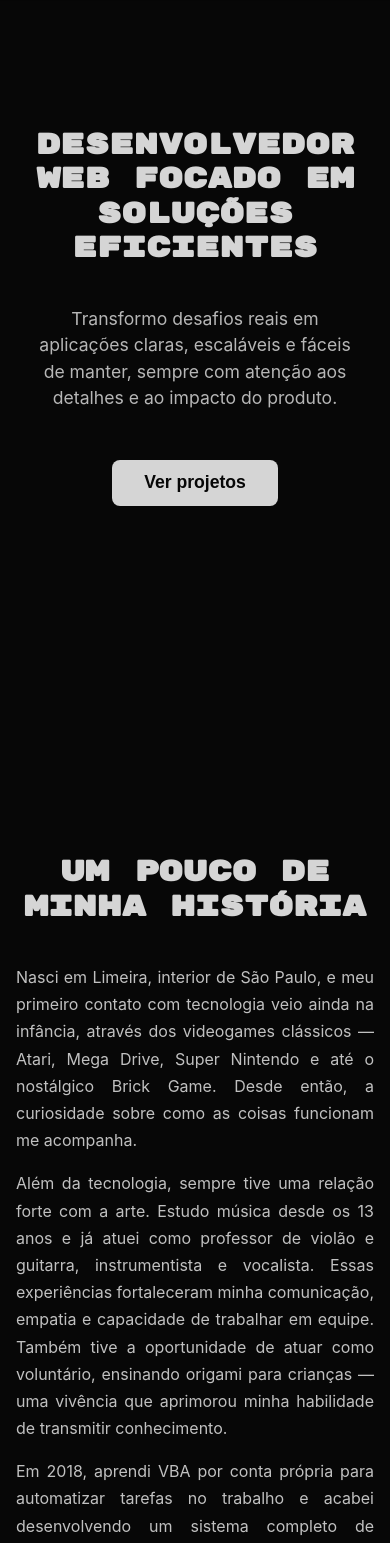
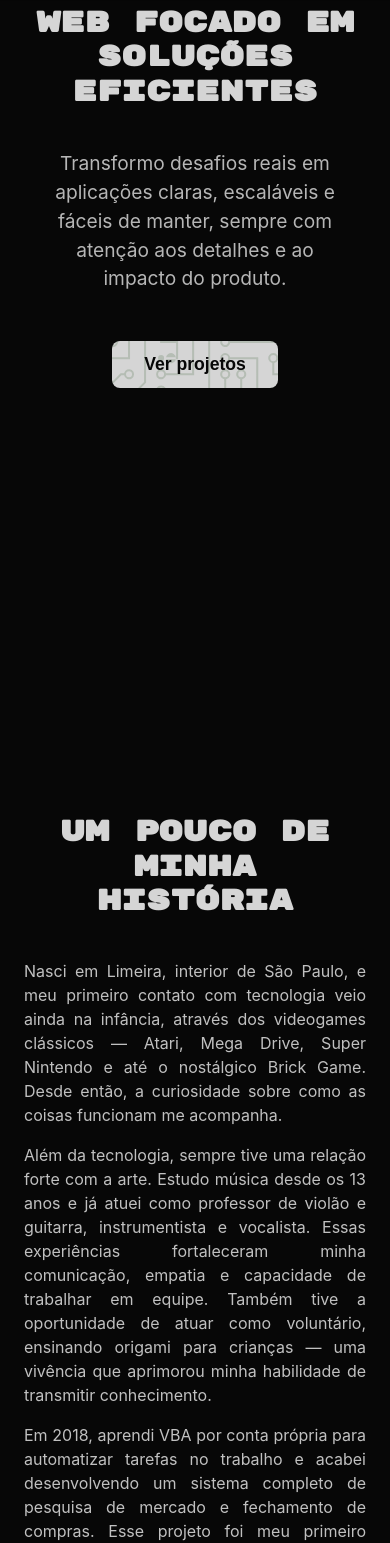
Before and after one commit to vanriwerson/web-portfolio, a React (Vite) app: page / in a window 390 px wide. Shown: the part 93-1636 px from the top of the page. Built offline with nearby package versions, Linux system fonts and the light colour scheme.

Commit message:
feat: create global style for text content

```diff
--- a/src/sections/About/index.tsx
+++ b/src/sections/About/index.tsx
@@ -1,6 +1,5 @@
 import { SectionTitle } from '../../components';
 import { useLanguage } from '../../hooks';
-import './style.css';
 
 export default function AboutSection() {
   const { translate } = useLanguage();
@@ -8,12 +7,12 @@ export default function AboutSection() {
   const paragraphs = translate('about.content').split(' \n ');
 
   return (
-    <section id="about" className="about-section">
+    <section id="about">
       <SectionTitle title={translate('about.title')} />
 
-      <div className="about-content">
+      <div className="txt-wrapper">
         {paragraphs.map((text, index) => (
-          <p key={index} className="about-paragraph">
+          <p key={index} className="txt-content">
             {text}
           </p>
         ))}
--- a/src/sections/About/style.css
+++ /dev/null
@@ -1,36 +0,0 @@
-.about-section {
-  max-width: var(--max-width);
-  margin: 0 auto;
-  padding: var(--space-8) var(--space-4);
-}
-
-.about-title {
-  font-size: 2.2rem;
-  font-weight: 700;
-  margin-bottom: var(--space-6);
-  text-align: center;
-  color: var(--main-txt);
-}
-
-.about-content {
-  display: flex;
-  flex-direction: column;
-  gap: var(--space-4);
-}
-
-.about-paragraph {
-  font-size: 1.1rem;
-  line-height: 1.7;
-  opacity: 0.9;
-  text-align: justify;
-}
-
-@media screen and (max-width: 480px) {
-  .about-title {
-    font-size: 1.8rem;
-  }
-
-  .about-paragraph {
-    font-size: 1rem;
-  }
-}
--- a/src/sections/Home/index.tsx
+++ b/src/sections/Home/index.tsx
@@ -6,10 +6,10 @@ export default function HomeSection() {
   const { translate } = useLanguage();
 
   return (
-    <section id="home" className="home-section">
+    <section id="home">
+      <SectionTitle title={translate('home.title')} />
+
       <div className="home-content">
-        <SectionTitle title={translate('home.title')} />
-
         <p className="home-subtitle">{translate('home.subtitle')}</p>
 
         <button
--- a/src/sections/Home/style.css
+++ b/src/sections/Home/style.css
@@ -1,32 +1,29 @@
-.home-section {
+.home-content {
+  align-items: center;
   display: flex;
-  align-items: center;
+  flex-direction: column;
   justify-content: center;
-  padding-top: calc(var(--header-height) + 20px);
-  min-height: 100vh;
-}
-
-.home-content {
-  text-align: center;
+  margin: auto;
   max-width: 700px;
   padding: 0 var(--space-4);
 }
 
 .home-subtitle {
-  font-size: 1.25rem;
+  font-size: 1.5rem;
+  margin-bottom: var(--space-7);
   opacity: 0.85;
-  margin-bottom: var(--space-7);
 }
 
 .home-cta {
-  background: var(--main-txt);
+  background-color: var(--main-txt);
+  background-image: var(--bg-pattern);
   color: var(--main-bg);
   border: none;
   padding: 0.8rem 2rem;
   border-radius: 8px;
   font-size: 1.1rem;
   cursor: pointer;
-  font-weight: 600;
+  font-weight: 700;
   transition: transform 0.2s ease, opacity 0.2s ease;
 }
 
@@ -37,6 +34,6 @@
 
 @media screen and (max-width: 480px) {
   .home-subtitle {
-    font-size: 1.1rem;
+    font-size: 1.2rem;
   }
 }
--- a/src/styles/globals.css
+++ b/src/styles/globals.css
@@ -37,6 +37,16 @@ body {
   --space-8: 64px;
 }
 
+a,
+a:visited,
+a:active,
+a:focus {
+  -webkit-tap-highlight-color: transparent;
+  text-decoration: none;
+  outline: none;
+  user-select: none;
+}
+
 body {
   background: var(--main-bg);
   color: var(--main-txt);
@@ -48,18 +58,16 @@ body {
 section {
   max-width: var(--max-width);
   margin: 0 auto;
-  padding: var(--space-8) var(--space-4);
+  min-height: 100vh;
+  padding: var(--space-8);
 }
 
-a,
-a:visited,
-a:active,
-a:focus {
-  -webkit-tap-highlight-color: transparent;
-  text-decoration: none;
-  outline: none;
-  user-select: none;
+@media screen and (max-width: 480px) {
+  section {
+    padding: var(--space-5);
+  }
 }
+
 
 ::-webkit-scrollbar {
   width: 8px;
--- a/src/styles/utilities.css
+++ b/src/styles/utilities.css
@@ -4,3 +4,22 @@
   background-repeat: repeat;
   background-color: var(--main-bg);
 }
+
+.txt-wrapper {
+  display: flex;
+  flex-direction: column;
+  gap: var(--space-4);
+}
+
+.txt-content {
+  font-size: 1.1rem;
+  line-height: 1.5;
+  opacity: 0.9;
+  text-align: justify;
+}
+
+@media screen and (max-width: 480px) {
+  .txt-content {
+    font-size: 1rem;
+  }
+}
```
